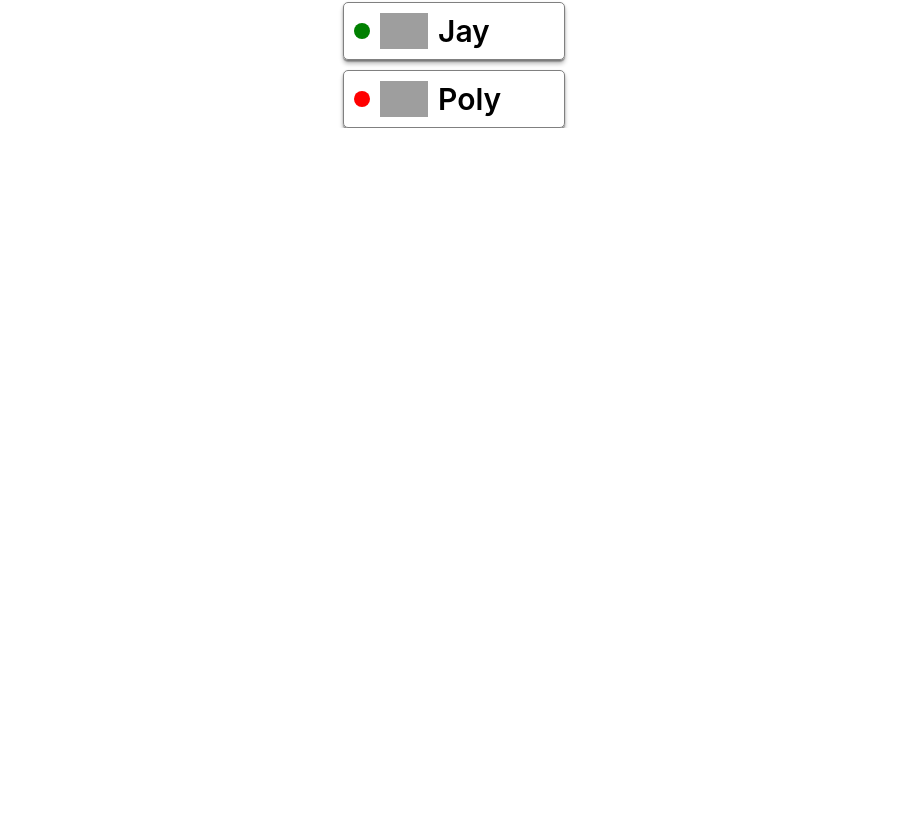
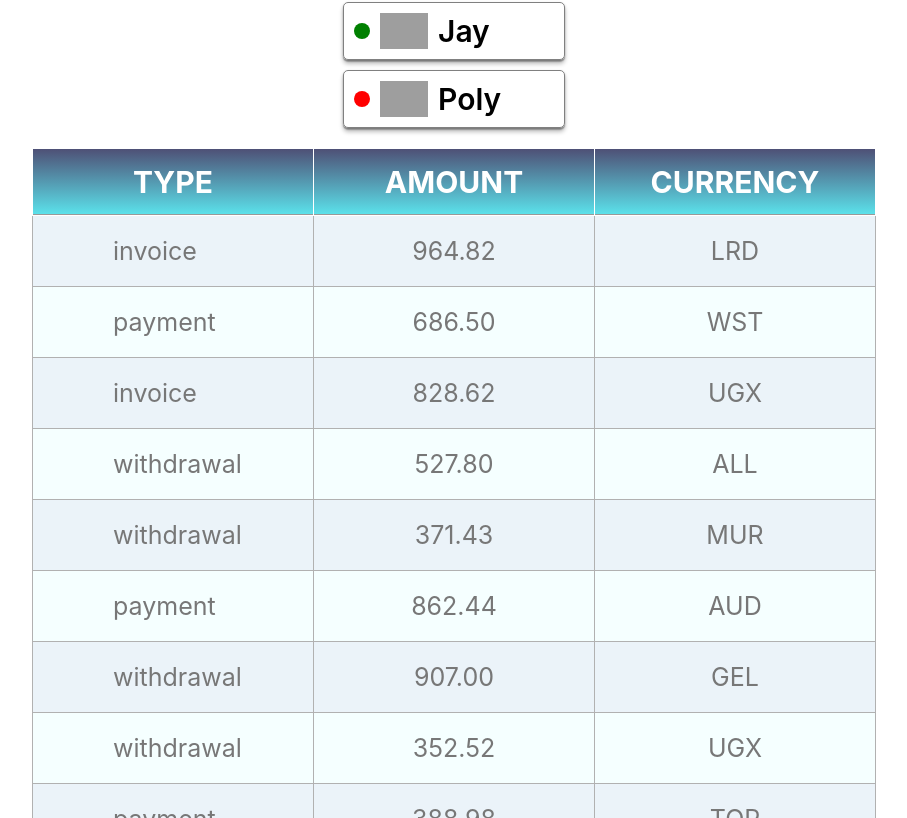
Before and after one commit to TanyaKuchma27/goit-react-hw-01-components, a React (Create React App) app: page / in a window 1280 px wide. Shown: the part 922-1740 px from the top of the page, without its empty margins (186-1093 px from the left). Before the commit the page ends 1050 px from the top, so only its background shows below. Built offline with nearby package versions, Linux system fonts and the light colour scheme; grey boxes are pictures that could not be loaded.

Commit message:
add task4

```diff
--- a/src/comps/App.jsx
+++ b/src/comps/App.jsx
@@ -1,9 +1,11 @@
 import user from 'data/user.json';
 import stats from 'data/stats.json';
 import friends from 'data/friends.json';
+import transactions from 'data/transactions.json';
 import Profile from 'comps/Profile/Profile';
 import Statistics from 'comps/Statistics/Statistics';
 import FriendList from 'comps/FriendList/FriendList';
+import TransactionHistory from 'comps/TransactionHistory/TransactionHistory';
 
 export default function App() {
   return (
@@ -20,6 +22,7 @@
       <Statistics title="Upload stats" stats={stats} />
       <Statistics stats={stats} />
       <FriendList friends={friends} />
+      <TransactionHistory transactions={transactions} />
     </div>
   );
 };
--- a/src/comps/Profile/Profile.module.css
+++ b/src/comps/Profile/Profile.module.css
@@ -1,7 +1,7 @@
 .profile {
   border-radius: 10px;
   background-color: rgb(235, 242, 247);
-  width: 299px;
+  width: 300px;
   margin: 10px auto;
   cursor: pointer;
   box-shadow: 0 0 10px 5px rgba(221, 221, 221, 1);
@@ -52,13 +52,15 @@
 }
 
 .item {
+  box-sizing: border-box;
   display: flex;
   flex-direction: column;
-  width: 97px;
+  width: calc(100% / 3);
   padding-top: 10px;
   padding-bottom: 10px;
   text-align: center;
   border: 1px solid #e0caca;
+  border-radius: 7px;
 }
 
 .label {
--- /dev/null
+++ b/src/comps/TransactionHistory/TransactionHistory.js
@@ -0,0 +1,39 @@
+import PropTypes from 'prop-types';
+import s from './TransactionHistory.module.css';
+
+const TransactionHistory = ({ transactions }) => {
+    return (
+        <table className={s.table}>
+            <thead className={s.thead}>
+                <tr>
+                    <th className={s.head}>Type</th>
+                    <th className={s.head}>Amount</th>
+                    <th className={s.head}>Currency</th>
+                </tr>
+            </thead>
+
+            <tbody>
+                {transactions.map(({ id, type, amount, currency }) => (
+                    <tr key={id} className={s.row}>
+                        <td className={`${s.data} ${s.type}`}>{type}</td>
+                        <td className={`${s.data} ${s.center}`}>{amount}</td>
+                        <td className={`${s.data} ${s.center}`}>{currency}</td>
+                    </tr>
+                ))}
+            </tbody>
+        </table>
+  );
+};
+
+TransactionHistory.propTypes = {
+  transactions: PropTypes.arrayOf(
+    PropTypes.shape({
+        id: PropTypes.string.isRequired,
+        type: PropTypes.string.isRequired,
+        amount: PropTypes.string.isRequired,
+        currency: PropTypes.string.isRequired,
+    }),
+  ),
+};
+
+export default TransactionHistory;
--- /dev/null
+++ b/src/comps/TransactionHistory/TransactionHistory.module.css
@@ -0,0 +1,41 @@
+.table {
+  background: #f5ffff;
+  border-collapse: collapse;
+  margin: 20px auto;
+  border: 1px solid #b1b1b1;
+}
+
+.thead {
+  font-size: 30px;
+  text-align: center;
+  text-transform: uppercase;
+  box-shadow: inset 0 1px 0 #999999, inset 0 -1px 0 #999999;
+  background: linear-gradient(#4e4e74, #5be3ec);
+  color: rgb(255, 255, 255);
+  padding: 10px 15px;
+}
+
+.head {
+  padding: 15px;
+  width: 250px;
+  border: 1px solid rgb(255, 255, 255);
+}
+
+.row:nth-child(odd) {
+  background: #ebf3f9;
+}
+
+.data {
+  font-size: 25px;
+  color: #777777;
+  padding: 20px;
+  border: 1px solid #b1b1b1;
+}
+
+.type {
+  padding-left: 80px;
+}
+
+.center {
+  text-align: center;
+}
--- /dev/null
+++ b/src/data/transactions.json
@@ -0,0 +1,122 @@
+[
+  {
+    "id": "1e0700a2-5183-4291-85cc-2065a036a683",
+    "type": "invoice",
+    "amount": "964.82",
+    "currency": "LRD"
+  },
+  {
+    "id": "a30f821b-4d25-4ff0-abdd-e340b3f0dd2b",
+    "type": "payment",
+    "amount": "686.50",
+    "currency": "WST"
+  },
+  {
+    "id": "44dca67a-8e5a-4798-bf8e-b15efd4e1abd",
+    "type": "invoice",
+    "amount": "828.62",
+    "currency": "UGX"
+  },
+  {
+    "id": "ea8ed3dc-2b68-4a53-905a-53ecb0adef33",
+    "type": "withdrawal",
+    "amount": "527.80",
+    "currency": "ALL"
+  },
+  {
+    "id": "ea76146a-0b00-4b80-bc02-a8c822176712",
+    "type": "withdrawal",
+    "amount": "371.43",
+    "currency": "MUR"
+  },
+  {
+    "id": "63ca02f9-d637-46b5-9237-f3b24425e029",
+    "type": "payment",
+    "amount": "862.44",
+    "currency": "AUD"
+  },
+  {
+    "id": "ed0263e8-59a5-4bf1-87e0-2bb88e53dc34",
+    "type": "withdrawal",
+    "amount": "907.00",
+    "currency": "GEL"
+  },
+  {
+    "id": "6013bad0-750c-4691-8bc2-d8f2b43969c4",
+    "type": "withdrawal",
+    "amount": "352.52",
+    "currency": "UGX"
+  },
+  {
+    "id": "252c7be4-8b06-4fa7-8d42-61fb835b70d5",
+    "type": "payment",
+    "amount": "388.98",
+    "currency": "TOP"
+  },
+  {
+    "id": "4eaab41b-b967-40ac-82ed-85fc66f646f1",
+    "type": "deposit",
+    "amount": "103.10",
+    "currency": "BWP"
+  },
+  {
+    "id": "9648a350-8469-42d5-8bf3-18090de5fe67",
+    "type": "withdrawal",
+    "amount": "322.32",
+    "currency": "MRO"
+  },
+  {
+    "id": "9c5c25fb-1a95-4b2f-8d1f-4c4426d677cc",
+    "type": "invoice",
+    "amount": "14.79",
+    "currency": "PYG"
+  },
+  {
+    "id": "43ef232c-80e9-4d6f-b48a-b22405620de3",
+    "type": "payment",
+    "amount": "904.86",
+    "currency": "CHF"
+  },
+  {
+    "id": "5161682e-e620-4019-ab0a-24ceb10fbd20",
+    "type": "withdrawal",
+    "amount": "307.08",
+    "currency": "NOK"
+  },
+  {
+    "id": "7b119d71-42e6-4c42-a141-6818b07bb9ff",
+    "type": "invoice",
+    "amount": "275.07",
+    "currency": "AWG"
+  },
+  {
+    "id": "a4f65722-65c4-4c28-b1f4-b8ed988bb205",
+    "type": "deposit",
+    "amount": "213.10",
+    "currency": "STD"
+  },
+  {
+    "id": "c6e5784b-0ca3-48d6-86e5-b5128af5a523",
+    "type": "invoice",
+    "amount": "116.11",
+    "currency": "CUP CUC"
+  },
+  {
+    "id": "c9ebed6a-3a02-4b49-ac0d-0534b51f2bfd",
+    "type": "invoice",
+    "amount": "878.67",
+    "currency": "HKD"
+  },
+  {
+    "id": "a4a98b0e-b22c-438b-9f83-de2df52110c8",
+    "type": "invoice",
+    "amount": "725.03",
+    "currency": "UYU UYI"
+  },
+  {
+    "id": "b39bfa7a-0166-4c47-94d6-87d20590f746",
+    "type": "payment",
+    "amount": "405.45",
+    "currency": "MDL"
+  }
+]
```
